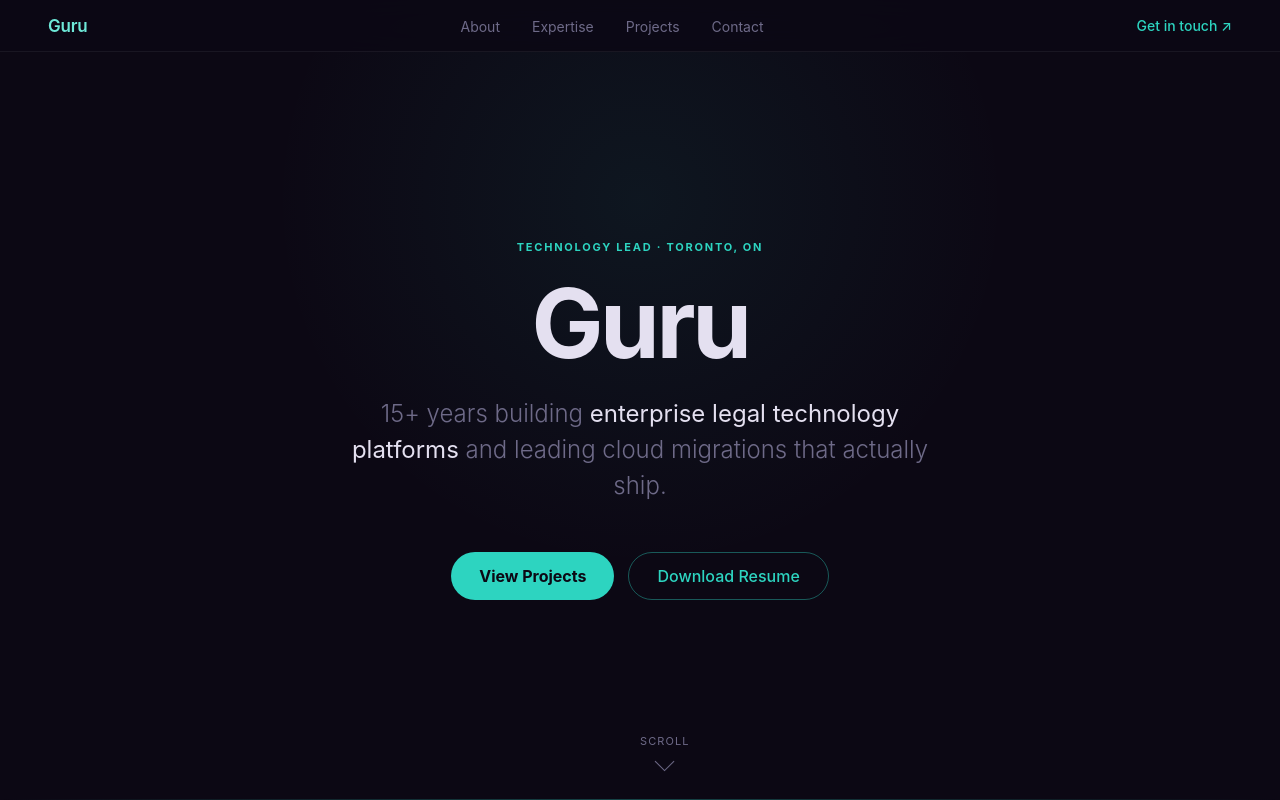
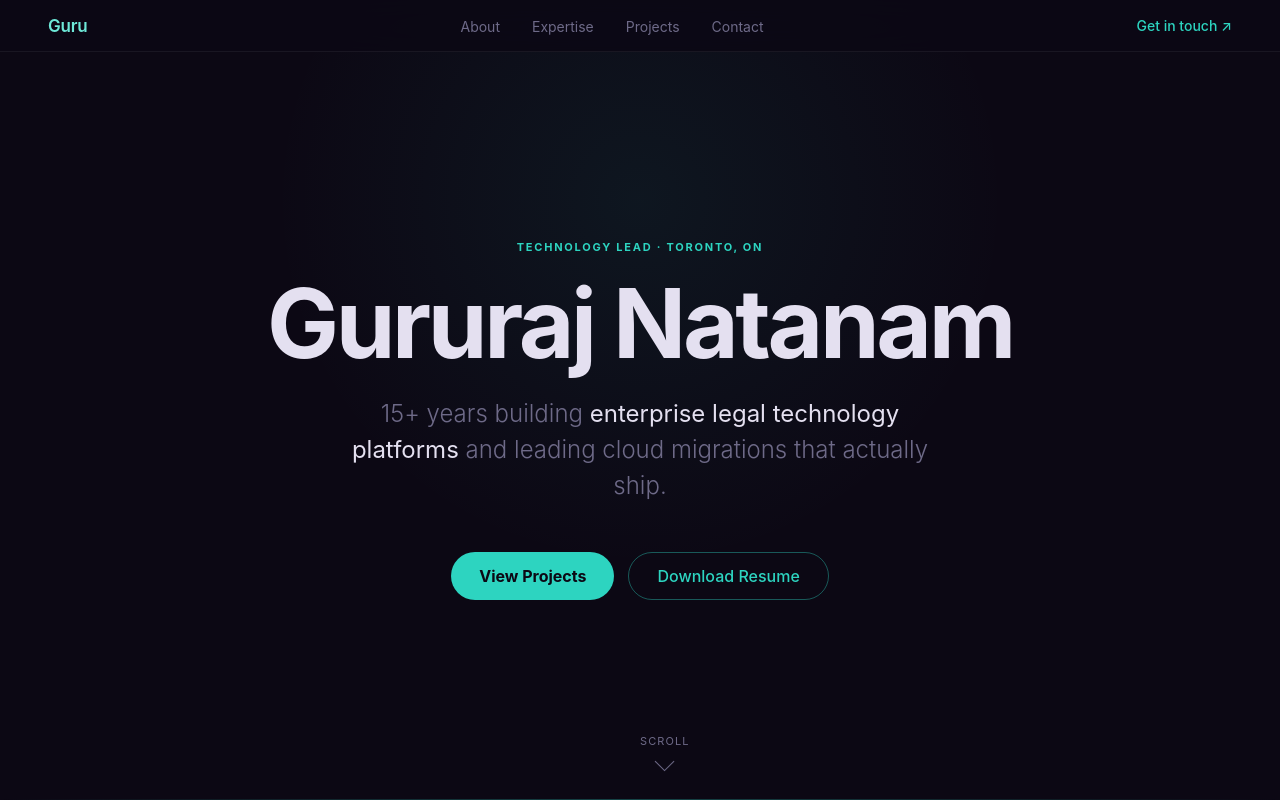
Before and after one commit to gn911/guru.nat, a plain HTML site: page index.html in a window 1280 px wide. Shown: the top 800 px of the page. Drawn offline with Linux system fonts and the light colour scheme.

Commit message:
Update index.html

```diff
--- a/index.html
+++ b/index.html
@@ -245,7 +245,7 @@
 
   <section class="hero">
     <p class="hero-eyebrow">Technology Lead &middot; Toronto, ON</p>
-    <h1 class="hero-name">Guru</h1>
+    <h1 class="hero-name">Gururaj Natanam</h1>
     <p class="hero-sub">15+ years building <strong>enterprise legal technology platforms</strong> and leading cloud migrations that actually ship.</p>
     <div class="hero-buttons">
       <a href="#projects" class="btn-primary">View Projects</a>
```
